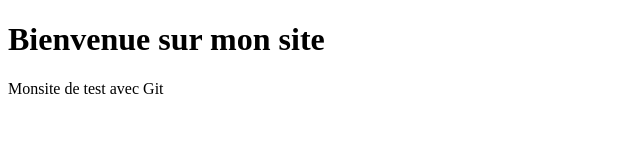
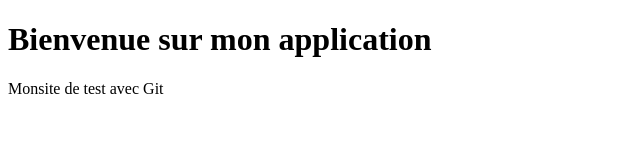
Before and after one commit to ALIGregoire/mon-site-test, a plain HTML site: page index.html in a window 1280 px wide. Shown: the whole page, without its empty margins (0-640 px from the left). Drawn offline with Linux system fonts and the light colour scheme.

Commit message:
Remplacement de site par application

```diff
--- a/index.html
+++ b/index.html
@@ -5,7 +5,7 @@
     <title>Mon premier projet Git</title>
   </head>
   <body>
-    <h1>Bienvenue sur mon site</h1>
+    <h1>Bienvenue sur mon application</h1>
     <p>Monsite de test avec Git</p>
   </body>
 </html>
```
